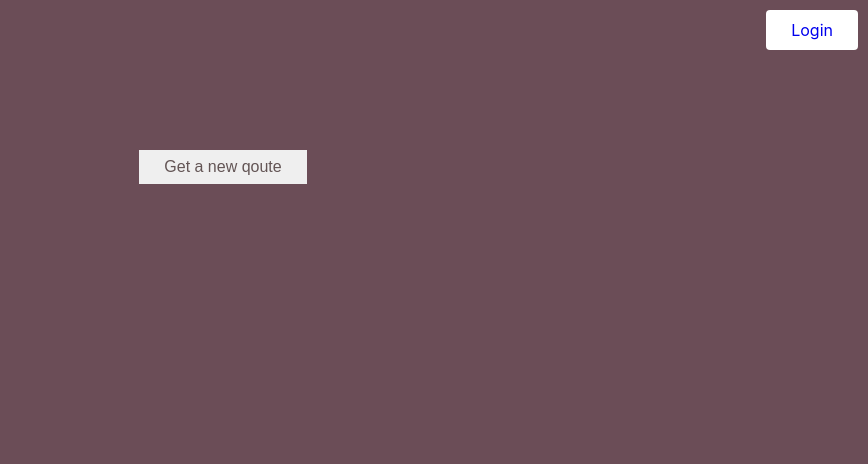
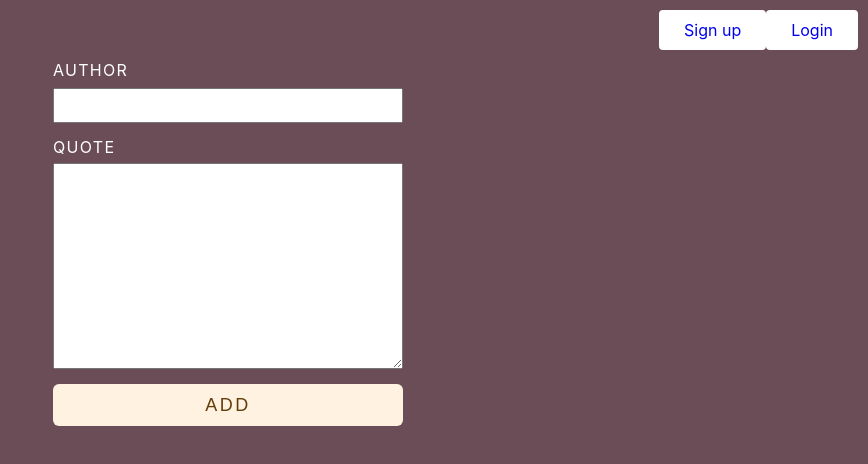
Before and after one commit to fannychan/quote-machine, a React (Create React App) app in the folder web/: page /form in a window 1280 px wide. Shown: the top 464 px of the page, without its empty margins (412-1280 px from the left). Built offline with nearby package versions, Linux system fonts and the light colour scheme; no server answers; what aws-amplify would draw is missing.

Commit message:
Added context to handle users logged in state.

```diff
--- a/web/src/App.tsx
+++ b/web/src/App.tsx
@@ -1,6 +1,4 @@
-import React, { useState } from "react";
-import { gql, useLazyQuery } from "@apollo/client";
-import styled from "styled-components";
+import React from "react";
 import Amplify from "aws-amplify";
 import { BrowserRouter as Router, Switch, Route } from "react-router-dom";
 import { Login } from "./views/Login";
@@ -19,15 +17,6 @@ const awsConfig = {
 
 Amplify.configure(awsConfig);
 
-export const StyledButton = styled.button`
-  border: none;
-  font-size: 16px;
-  padding: 8px 25px;
-  color: #635555;
-  margin-right: 10px;
-}
-`;
-
 const App = () => {
   return (
     <Router>
@@ -35,7 +24,7 @@ const App = () => {
         <Route path="/login">
           <Login />
         </Route>
-        <Route path="/profile">
+        <Route path="/form">
           <Form />
         </Route>
         <Route path="/">
--- /dev/null
+++ b/web/src/components/Button.tsx
@@ -0,0 +1,21 @@
+import styled from "styled-components";
+
+export const StyledButton = styled.button<{ secondary?: boolean }>`
+  border: none;
+  font-size: 16px;
+  padding: 8px 25px;
+  color: #635555;
+}
+`;
+
+export const Button = styled.button`
+  background-color: #fff2e0;
+  font-size: large;
+  border-radius: 6px;
+  letter-spacing: 2.5px;
+  text-transform: uppercase;
+  margin-top: 15px;
+  line-height: 40px;
+  border: none;
+  color: #633e0a;
+`;
--- /dev/null
+++ b/web/src/components/Header.tsx
@@ -0,0 +1,36 @@
+import styled from "styled-components";
+import { Link } from "react-router-dom";
+import { useContext } from "react";
+import { AuthContext } from "../context/AuthContext";
+
+const StyledLink = styled(Link)`
+  text-decoration: none;
+  background-color: white;
+  padding: 10px 25px;
+  border-radius: 4px;
+`;
+
+export const Header = () => {
+  const { loggedIn } = useContext(AuthContext);
+  return (
+    <div
+      style={{
+        display: "flex",
+        justifyContent: "flex-end",
+        margin: "10px 10px",
+      }}
+    >
+      {loggedIn ? (
+        <>
+          <StyledLink to="/form">Add new quote</StyledLink>
+          <StyledLink to="/login">Logout</StyledLink>
+        </>
+      ) : (
+        <>
+          <StyledLink to="/signup">Sign up</StyledLink>
+          <StyledLink to="/login">Login</StyledLink>
+        </>
+      )}
+    </div>
+  );
+};
--- a/web/src/components/InputField.tsx
+++ b/web/src/components/InputField.tsx
@@ -12,7 +12,7 @@ const StyledInput = styled.input`
   margin-bottom: 14px;
 `;
 
-const StyledLabel = styled.label`
+export const StyledLabel = styled.label`
   display: flex;
   flex-direction: column;
   text-transform: uppercase;
--- /dev/null
+++ b/web/src/context/AuthContext.tsx
@@ -0,0 +1,17 @@
+import React, { useState } from "react";
+
+export const AuthContext = React.createContext({
+  loggedIn: false,
+  setLoggedIn: (status: boolean) => {},
+});
+
+export const Context: React.FC = ({ children }) => {
+  const [userLoggedIn, isLoggedIn] = useState(false);
+  return (
+    <AuthContext.Provider
+      value={{ loggedIn: userLoggedIn, setLoggedIn: isLoggedIn }}
+    >
+      {children}
+    </AuthContext.Provider>
+  );
+};
--- a/web/src/index.tsx
+++ b/web/src/index.tsx
@@ -5,12 +5,15 @@ import App from "./App";
 import reportWebVitals from "./reportWebVitals";
 import { ApolloProvider } from "@apollo/client";
 import { client } from "./client";
+import { AuthContext, Context } from "./context/AuthContext";
 
 ReactDOM.render(
   <React.StrictMode>
-    <ApolloProvider client={client}>
-      <App />
-    </ApolloProvider>
+    <Context>
+      <ApolloProvider client={client}>
+        <App />
+      </ApolloProvider>
+    </Context>
   </React.StrictMode>,
   document.getElementById("root")
 );
--- a/web/src/views/Confirm.tsx
+++ b/web/src/views/Confirm.tsx
@@ -1,5 +1,5 @@
 import { Auth } from "aws-amplify";
-import { StyledButton } from "../App";
+import { StyledButton } from "../components/Button";
 import { useState } from "react";
 
 export const Confirm = () => {
--- a/web/src/views/Form.tsx
+++ b/web/src/views/Form.tsx
@@ -1,24 +1,19 @@
 import React, { useState } from "react";
 import styled from "styled-components";
 import { gql, useMutation } from "@apollo/client";
-import { StyledButton } from "../App";
-import { InputField } from "../components/InputField";
+import { Button } from "../components/Button";
+import { InputField, StyledLabel } from "../components/InputField";
+import { Header } from "../components/Header";
 interface Quote {
   quote: string;
   author: string;
 }
 
-const Label = styled.label`
-  display: flex;
-  flex-direction: column;
-  text-align: left;
-  margin-bottom: 10px;
+const TextArea = styled.textarea`
+  min-height: 200px;
+  margin-top: 6px;
 `;
 
-const TextArea = styled.textarea`
-  width: 100%;
-  min-height: 200px;
-`;
 const ADD_QOUTE = gql`
   mutation AddQoute($author: String!, $quote: String!) {
     addQuote(author: $author, quote: $quote) {
@@ -38,6 +33,8 @@ export const Form = () => {
     quote: "",
   });
   return (
+    <>
+      <Header />
       <div
         style={{ marginTop: "10px", display: "flex", justifyContent: "center" }}
       >
@@ -59,7 +56,7 @@ export const Form = () => {
             }
           ></InputField>
 
-        <Label>
+          <StyledLabel>
             Quote
             <TextArea
               value={formState.quote}
@@ -67,10 +64,13 @@ export const Form = () => {
                 setForm({ ...formState, quote: event.target.value })
               }
             />
-        </Label>
-        <StyledButton type="submit">Add</StyledButton>
+          </StyledLabel>
+          <Button style={{ marginTop: "15px" }} type="submit">
+            Add
+          </Button>
           {mutationError && <p>Error :( Please try again</p>}
         </form>
       </div>
+    </>
   );
 };
--- a/web/src/views/Landing.tsx
+++ b/web/src/views/Landing.tsx
@@ -1,8 +1,9 @@
 import styled from "styled-components";
 import { gql, useQuery } from "@apollo/client";
 
-import { StyledButton } from "../App";
-import { Link } from "react-router-dom";
+import { Button } from "../components/Button";
+import { Header } from "../components/Header";
+
 const Container = styled.div`
   text-align: center;
   margin-top: 100px;
@@ -14,12 +15,6 @@ interface Quote {
   submittedBy: string;
 }
 
-const StyledLink = styled(Link)`
-  text-decoration: none;
-  background-color: white;
-  padding: 10px 25px;
-  border-radius: 4px;
-`;
 export const Landing = () => {
   const GET_RANDOM_QUOTE = gql`
     query GetRandomQuote {
@@ -31,21 +26,15 @@ export const Landing = () => {
     }
   `;
 
+
   const { loading, error, data, refetch } = useQuery(GET_RANDOM_QUOTE, {
     fetchPolicy: "no-cache",
   });
 
   return (
     <>
-      <div
-        style={{
-          display: "flex",
-          justifyContent: "flex-end",
-          margin: "10px 10px",
-        }}
-      >
-        <StyledLink to="login">Login</StyledLink>
-      </div>
+      <Header />
+
       <Container>
         {loading && <p>Loading</p>}
         {data && data.random && (
@@ -58,7 +47,7 @@ export const Landing = () => {
           </>
         )}
         <div>
-          <StyledButton onClick={() => refetch()}>Get a new qoute</StyledButton>
+          <Button onClick={() => refetch()}>Get a new qoute</Button>
         </div>
       </Container>
     </>
--- a/web/src/views/Login.tsx
+++ b/web/src/views/Login.tsx
@@ -1,8 +1,11 @@
 import { Auth } from "aws-amplify";
 import styled from "styled-components";
-import { StyledButton } from "../App";
-import { useState } from "react";
+import { StyledButton } from "../components/Button";
+import { useContext, useState } from "react";
 import { InputField } from "../components/InputField";
+import { AuthContext } from "../context/AuthContext";
+import { useHistory } from "react-router-dom";
+
 const Container = styled.div`
   margin: 100px auto;
   background: white;
@@ -16,6 +19,8 @@ const Container = styled.div`
 `;
 
 export const Login = () => {
+  let history = useHistory();
+  const { setLoggedIn } = useContext(AuthContext);
   const handeLogin = async (event: React.FormEvent<HTMLFormElement>) => {
     event.preventDefault();
     try {
@@ -29,6 +34,8 @@ export const Login = () => {
         "refresh_token",
         user.signInUserSession.refreshToken.token
       );
+      setLoggedIn(true);
+      history.replace("/");
     } catch (error) {
       setError(true);
       console.log("error signing in", error);
@@ -45,7 +52,7 @@ export const Login = () => {
   return (
     <>
       <Container>
-      <h1 style={{fontWeight: 200}}>Login to add your own quotes!</h1>
+        <h1 style={{ fontWeight: 200 }}>Login to add your own quotes!</h1>
         <form
           style={{
             display: "flex",
--- a/web/src/views/Signup.tsx
+++ b/web/src/views/Signup.tsx
@@ -1,6 +1,6 @@
-import react, { useState } from "react";
+import React, { useState } from "react";
 import { Auth } from "aws-amplify";
-import { StyledButton } from "../App";
+import { StyledButton } from "../components/Button";
 
 export const Signup = () => {
   const handleSignUp = async (event: React.FormEvent<HTMLFormElement>) => {
```
Lines whose indentation alone changed are shown as unchanged.
